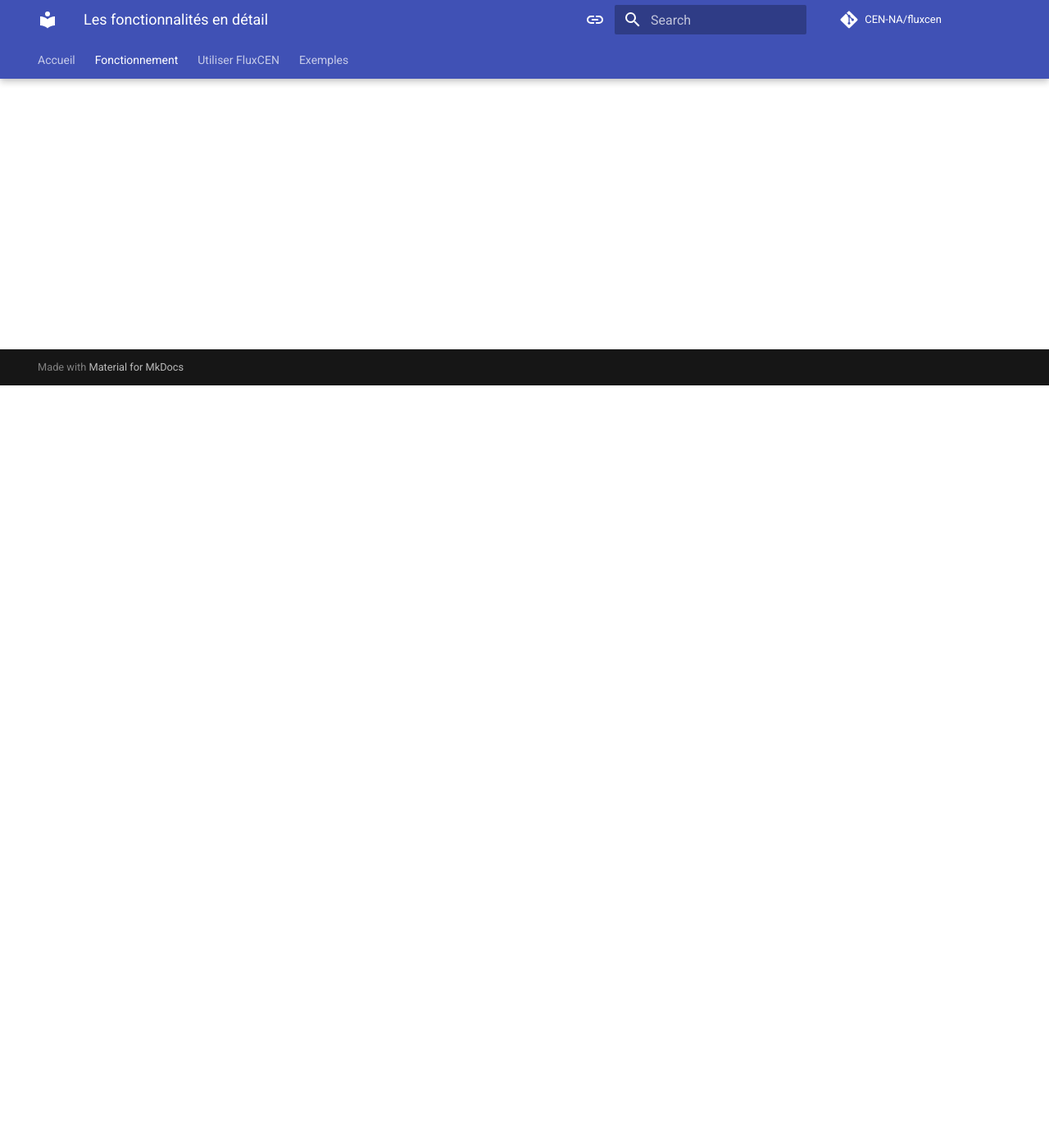
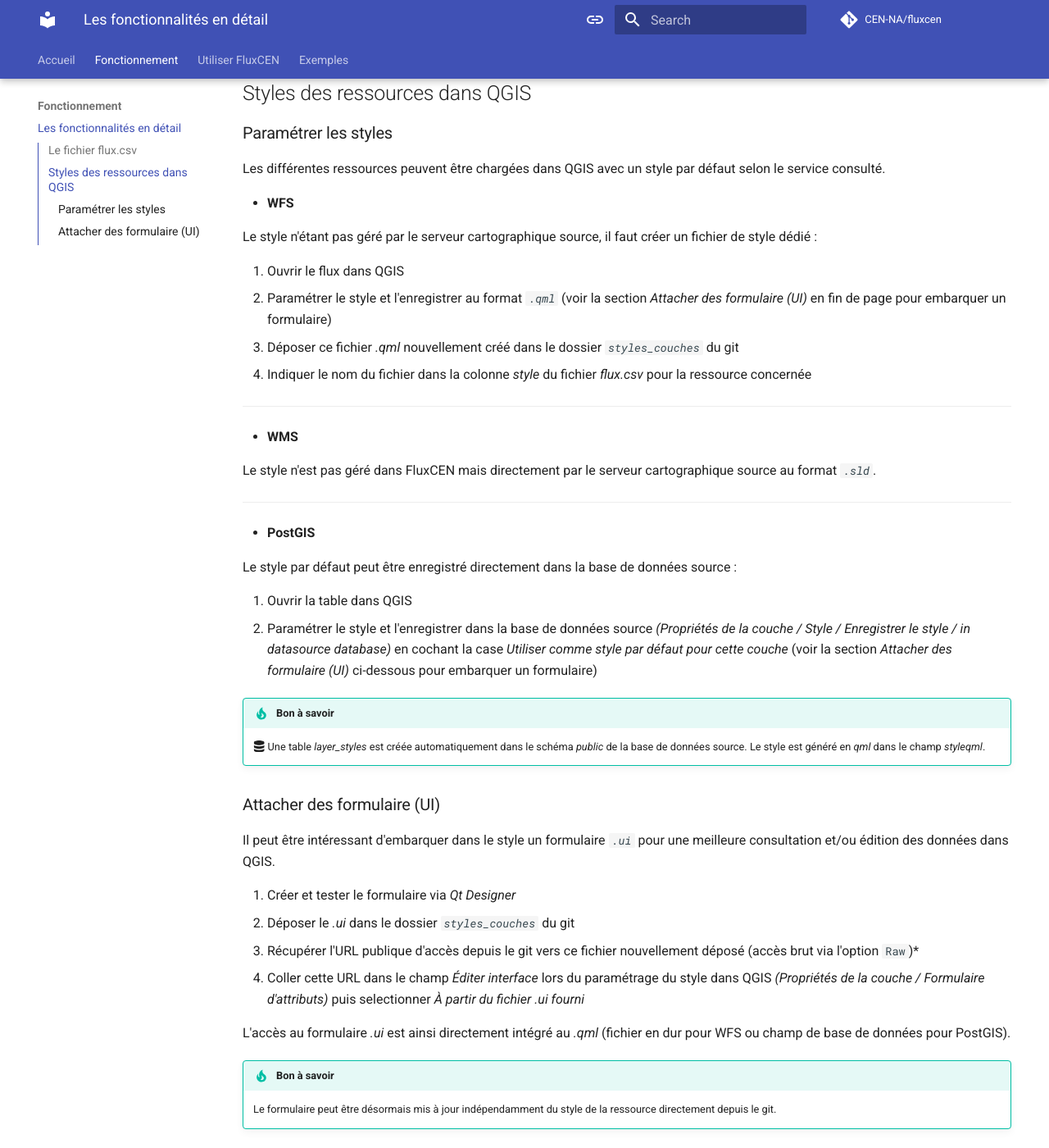
Before and after one commit to CEN-Nouvelle-Aquitaine/fluxcen_docs, an MkDocs documentation site: the page built from docs/fonctionnement.md, in a window 1280 px wide and 1400 px high, scrolled down 930 px. Shown: the whole window at 82% size. Built offline with MkDocs 1.6.1 and Material for MkDocs 9.7.7, drawn with Linux system fonts in a browser that asks for light colours; comment, search, counter and statistics services are not loaded; some of the changed text lies outside the part shown.

Commit message:
Add content

```diff
--- a/docs/fonctionnement.md
+++ b/docs/fonctionnement.md
@@ -1,25 +1,69 @@
 #Les fonctionnalités en détail
-
-Voici les 3 fonctionnalités principales offertes par FluxCEN
-
 
 ## Le fichier *flux.csv*
 
 Situé à la racine du projet, le fichier ***`flux.csv`*** est le coeur de l'application. C'est lui qui centralise toutes les ressources et permet l'affichage de ces dernières dans le plugin.
 
+Voici sa description et l'utilisation des champs selon le type de service consulté :
 
+| Nom du champ       | Description                          | WMS | WFS | PostGIS |
+| :----------------  | :----------------------------------- |     |     |         |
+| `service`          | Type de service utilisé (WFS, WMS, PostGIS) | :material-check: | :material-check: | :material-check:|
+| `categorie`        | Categorie de rattachement de la ressource pour affichage et recherche dans le plugin  | :material-check: | :material-check: | :material-check:|
+| `Nom_couche_plugin`| Nom de la ressource qui s'affichera dans le plugin | :material-check: | :material-check: | :material-check:|
+| `nom_technique`    | Nom de la ressource utilisé sur le serveur source (nom de la table pour le service PostGIS) | :material-check: | :material-check: | :material-check:|
+| `url`              | URL du serveur d'accès à la ressource | :material-check: | :material-check: | :material-close: |
+| `source`           | Source de la donnée (producteur) | :material-check: | :material-check: | :material-check: |
+| `style`            | Nom du fichier de style *.qml* situé dans le dossier *styles_couches* pour affichage à l'ouverture dans QGIS (voir ci-dessous) | :material-close: | :material-check: | :material-close: |
+| `metadonnees`      | URL de la fiche de métadonnées liée à la resource | :material-check: | :material-check: | :material-check:|
+| `nom_bdd`          | Nom de la base de données | :material-close: | :material-close: | :material-check:|
+| `nom_schema`       | Nom du schéma | :material-close: | :material-close: | :material-check:|
 
-## Styles pour les ressources en WFS
+## Styles des ressources dans QGIS
 
-Il est possible de gérer les styles des flux WFS directement depuis FluxCEN.
+### Paramétrer les styles
 
-Il faut pour cela :
+Les différentes ressources peuvent être chargées dans QGIS avec un style par défaut selon le service consulté.
+
+* **WFS**
+
+Le style n'étant pas géré par le serveur cartographique source, il faut créer un fichier de style dédié :
 
 1. Ouvrir le flux dans QGIS
-2. Paramétrer le style et l'enregistrer au format `.qml`
-3. Déposer ce fichier .qml nouvellement créé dans le dossier `styles_couches` du plugin
+2. Paramétrer le style et l'enregistrer au format *`.qml`* (voir la section *Attacher des formulaire (UI)* en fin de page pour embarquer un formulaire)
+3. Déposer ce fichier *.qml* nouvellement créé dans le dossier *`styles_couches`* du git
 4. Indiquer le nom du fichier dans la colonne *style* du fichier *flux.csv* pour la ressource concernée
+---
 
-A l'ouverture depuis FluxCEN, la couche sera alors chargée avec le style créé précedemment.
+* **WMS**
 
-## Edition de couches collaboratives
+Le style n'est pas géré dans FluxCEN mais directement par le serveur cartographique source au format *`.sld`*.
+
+---
+
+* **PostGIS**
+
+Le style par défaut peut être enregistré directement dans la base de données source :
+
+1. Ouvrir la table dans QGIS
+2. Paramétrer le style et l'enregistrer dans la base de données source *(Propriétés de la couche / Style / Enregistrer le style / in datasource database)* en cochant la case *Utiliser comme style par défaut pour cette couche* (voir la section *Attacher des formulaire (UI)* ci-dessous pour embarquer un formulaire)
+
+!!! tip "Bon à savoir"
+
+    :fontawesome-solid-database:
+    Une table *layer_styles* est créée automatiquement dans le schéma *public* de la base de données source. Le style est généré en *qml* dans le champ *styleqml*.
+
+### Attacher des formulaire (UI)
+
+Il peut être intéressant d'embarquer dans le style un formulaire *`.ui`* pour une meilleure consultation et/ou édition des données dans QGIS.
+
+1. Créer et tester le formulaire via *Qt Designer*
+2. Déposer le *.ui* dans le dossier *`styles_couches`* du git
+3. Récupérer l'URL publique d'accès depuis le git vers ce fichier nouvellement déposé (accès brut via l'option `Raw`)*
+4. Coller cette URL dans le champ *Éditer interface* lors du paramétrage du style dans QGIS *(Propriétés de la couche / Formulaire d'attributs)* puis selectionner *À partir du fichier .ui fourni*
+
+L'accès au formulaire *.ui* est ainsi directement intégré au *.qml* (fichier en dur pour WFS ou champ de base de données pour PostGIS).
+
+!!! tip "Bon à savoir"
+
+    Le formulaire peut être désormais mis à jour indépendamment du style de la ressource directement depuis le git.
--- a/mkdocs.yml
+++ b/mkdocs.yml
@@ -37,9 +37,29 @@
     - search
     #- awesome-pages
 markdown_extensions:
+  - admonition
+  - pymdownx.details
+  - pymdownx.superfences
   - pymdownx.caret
   - pymdownx.mark
   - pymdownx.tilde
+  - pymdownx.highlight:
+      anchor_linenums: true
+      line_spans: __span
+      pygments_lang_class: true
+  - pymdownx.inlinehilite
+  - pymdownx.snippets
+  - pymdownx.superfences
+  - tables
+  - attr_list
+  - pymdownx.emoji:
+      emoji_index: !!python/name:material.extensions.emoji.twemoji
+      emoji_generator: !!python/name:material.extensions.emoji.to_svg
+  - pymdownx.superfences:
+      custom_fences:
+        - name: mermaid
+          class: mermaid
+          format: !!python/name:pymdownx.superfences.fence_code_format
 nav:
   - Accueil:
     - index.md
```
Also changed, not shown: docs/exemples.md (+13 -0 lines), docs/index.md (+10 -18 lines), docs/utiliser_fluxcen.md (+7 -7 lines), docs/images/maj_4.5.jpg (added).
